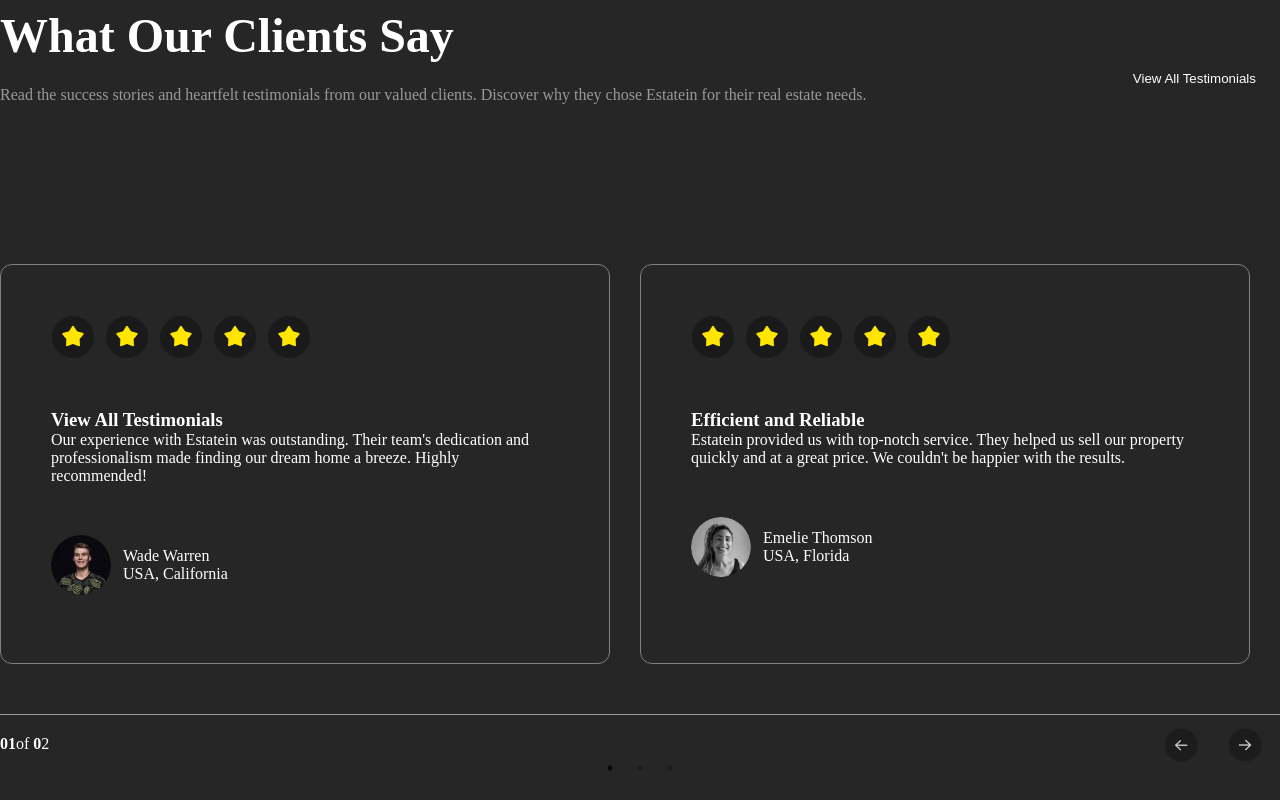
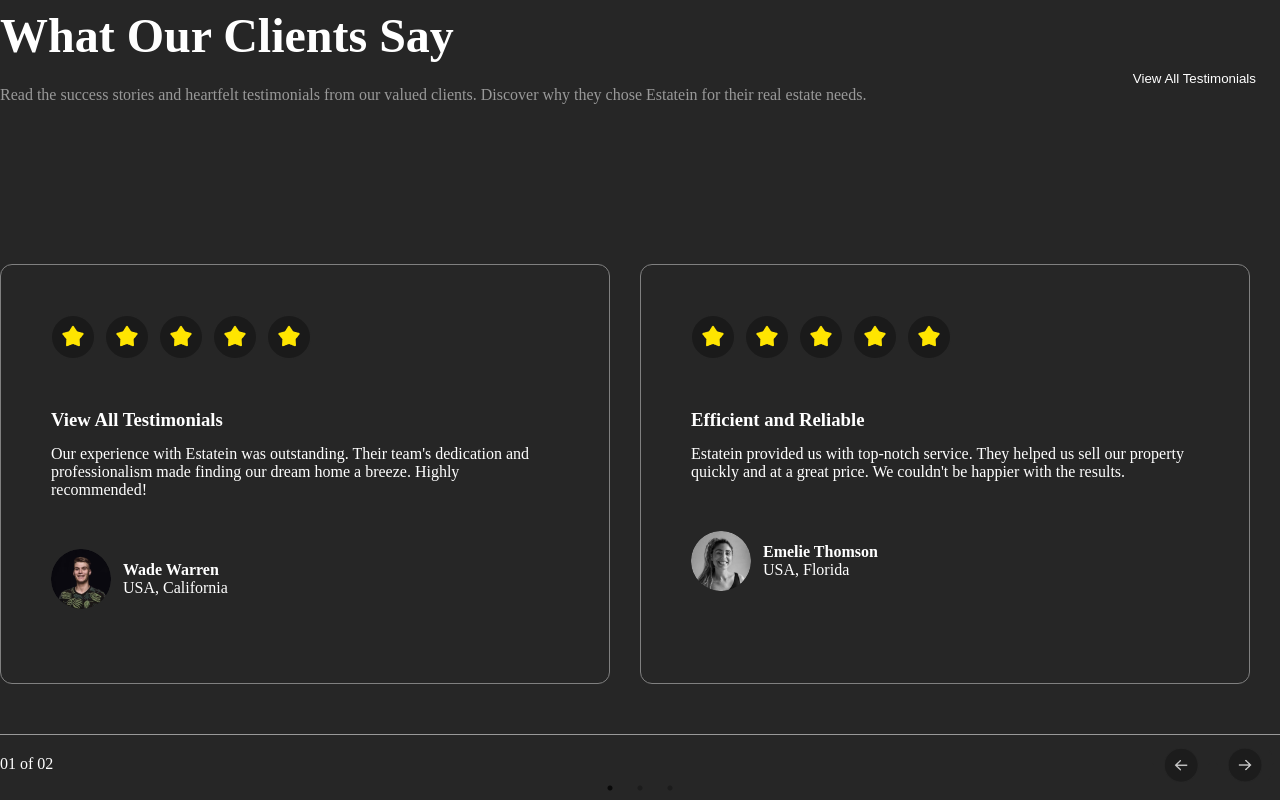
Before and after one commit to BrownEdgar/Estatein, a React (Vite) app: page / in a window 1280 px wide. Built offline with nearby package versions, Linux system fonts and the light colour scheme; a web font is replaced by a local one.

Commit message:
bager kan

```diff
--- a/src/components/MultipleItems.jsx
+++ b/src/components/MultipleItems.jsx
@@ -38,19 +38,15 @@
     const slideArrows = document.querySelectorAll(".slick-arrow");
     slideArrows.forEach((arrow) => {
       arrow.addEventListener("click", () => {
-        if (arrow.classList.contains("slick-prev") && scrolledSlides > 1) {
-          setScrolledSlides(scrolledSlides - 1);
-        }
-        if (
-          arrow.classList.contains("slick-next") &&
-          scrolledSlides <
-          Math.floor(users.length / settings.slidesToShow)
-        ) {
-          setScrolledSlides(scrolledSlides + 1);
+        if (scrolledSlides < 2) {
+          setScrolledSlides(scrolledSlides + 1)
+        } else {
+          setScrolledSlides(1)
         }
       });
     });
   }, [scrolledSlides]);
+
   return (
     <div className="slider-container">
       <Slider {...settings}>
@@ -71,7 +67,7 @@
                       <img src={user.image} alt="person" className='person' />
                     </div>
                     <div className="data">
-                      <p>{user.nickName}</p>
+                      <b>{user.nickName}</b>
                       <p>{user.address}</p>
                     </div>
                   </div>
@@ -84,7 +80,8 @@
       <div className="slider__bottom">
         <div className="slider__scrolled-count">
           <span>
-            {scrolledSlides < 10 && scrolledSlides >= 0 ? (
+            0{scrolledSlides} of 0{Math.floor(users.length / 3)}
+            {/* {scrolledSlides < 10 && scrolledSlides >= 0 ? (
               <b>0{scrolledSlides}</b>
             ) : (
               <b>{scrolledSlides}</b>
@@ -92,7 +89,7 @@
             of <b>0</b>
             <span>
               {Math.floor(users?.length / settings.slidesToShow)}
-            </span>
+            </span> */}
           </span>
         </div>
       </div>
--- a/src/components/MultipleItems.scss
+++ b/src/components/MultipleItems.scss
@@ -12,16 +12,29 @@
   position: relative;
 }
 
+.text-content {
+  display: flex;
+  flex-direction: column;
+  gap: 14px;
+}
+
+
+h3 {
+  font-weight: 900;
+}
+
 .card {
   margin-right: 30px;
   display: flex;
-  min-height: 400px;
+  min-height: 420px;
   flex-direction: column;
   gap: 50px;
   border: 1px solid gray;
   border-radius: 12px;
   padding: 50px;
 }
+
+
 
 .person-data {
   display: flex;
```
